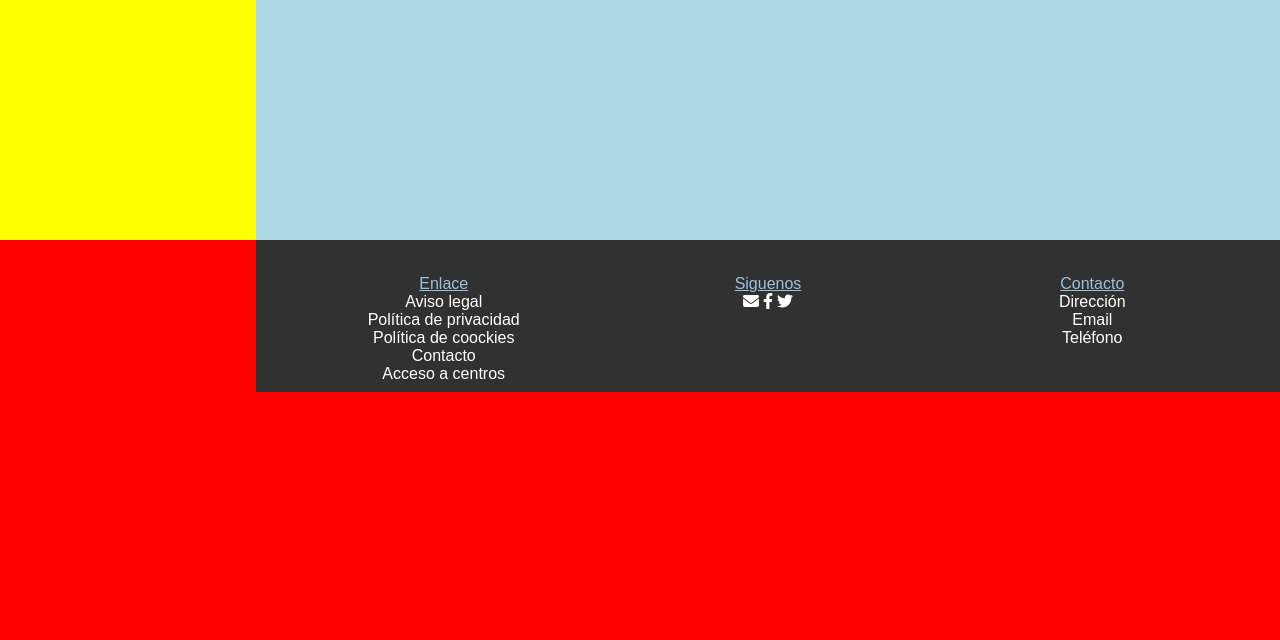
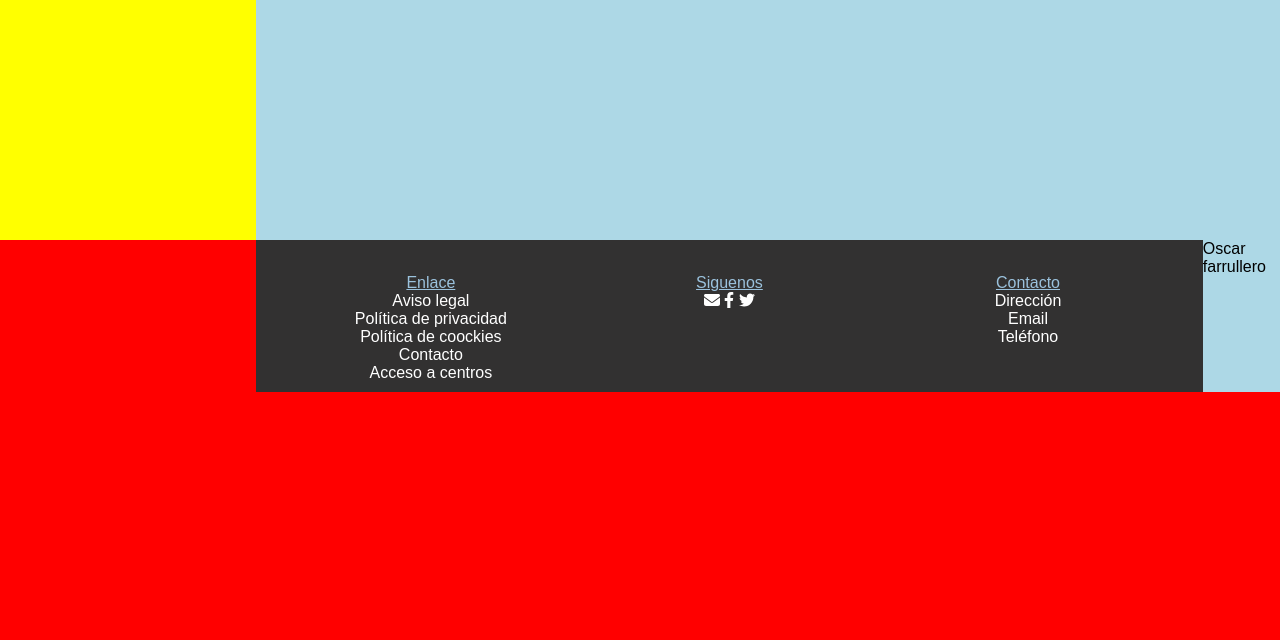
Before and after one commit to CPIFP-Bajo-Aragon/Daw2-Ret1Team3, a PHP site: page /Alumno/Buscar_Ofertas/index.php in a window 1280 px wide. Shown: the part 5360-6000 px from the top of the page. Run offline with PHP 8.4, Linux system fonts and the light colour scheme; the visitor is signed in with stand-in values (Sample User, id 1); data that the repository does not hold is empty.

Commit message:
adssadas

```diff
--- a/Footer/footer.php
+++ b/Footer/footer.php
@@ -29,3 +29,4 @@
             </div>
             </div>
         </footer>
+Oscar farrullero
```
